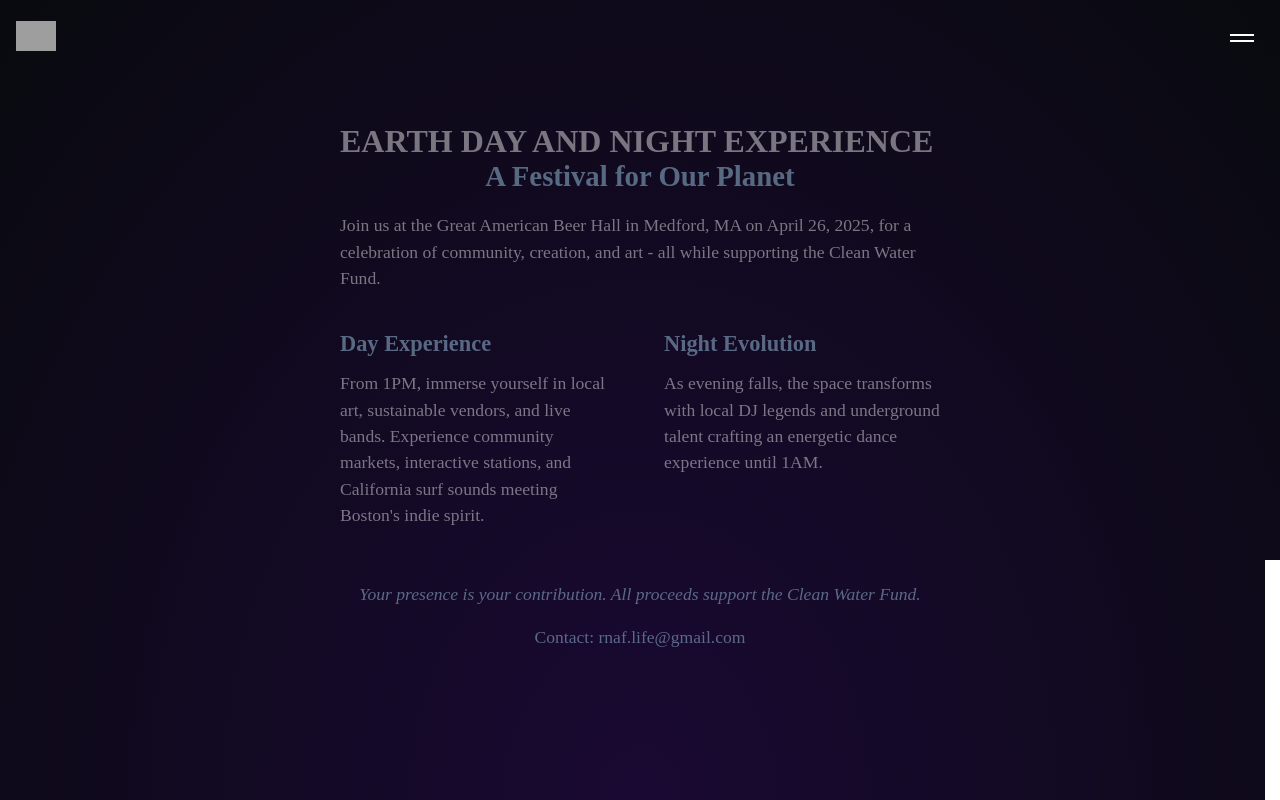
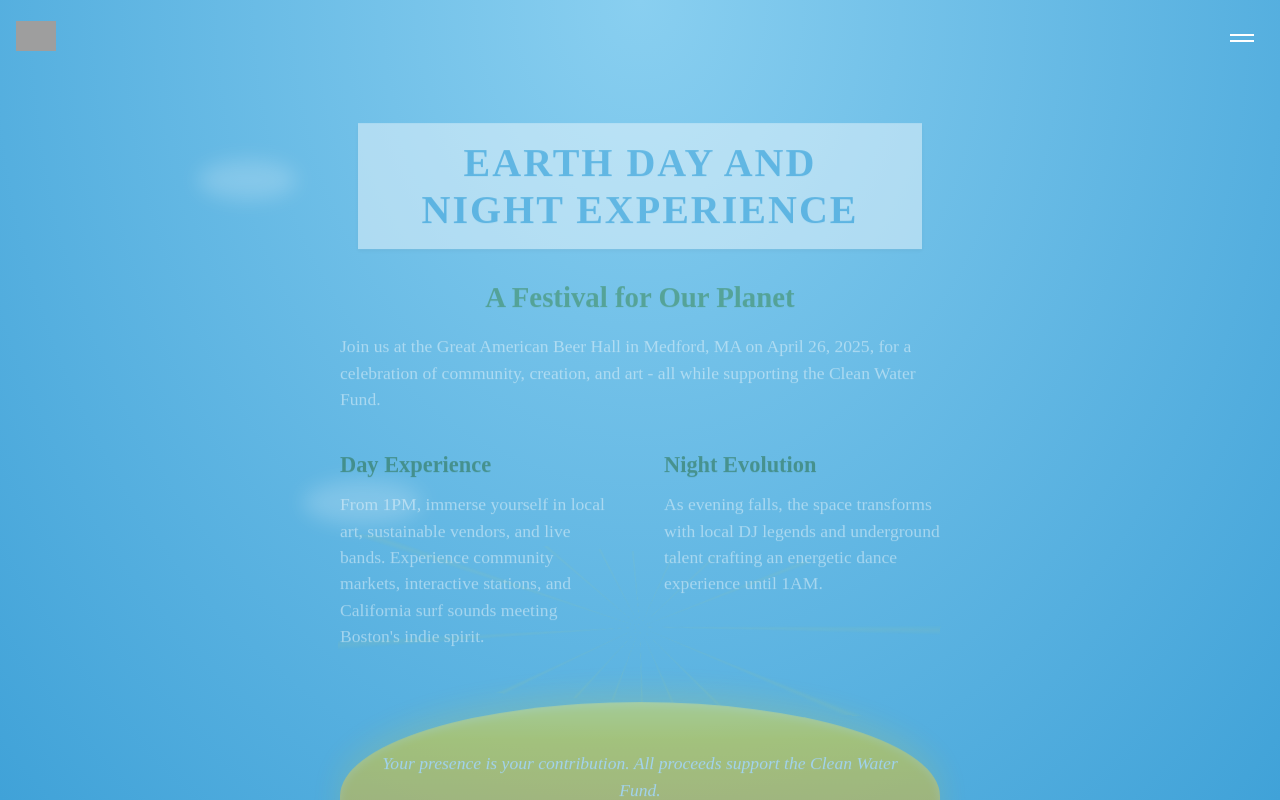
Before and after one commit to AVECProductions/EDEN, a Vue app: page / in a window 1280 px wide. Built offline with nearby package versions, Linux system fonts and the light colour scheme; grey boxes are pictures that could not be loaded.

Commit message:
day mode / night mode

```diff
--- a/src/App.vue
+++ b/src/App.vue
@@ -1,5 +1,10 @@
 <template>
   <div class="app-wrapper">
+    <!-- Add clouds here -->
+    <div class="cloud cloud-1"></div>
+    <div class="cloud cloud-2"></div>
+    <div class="cloud cloud-3"></div>
+
     <!-- Navigation -->
     <nav class="nav-container">
       <div class="logo-container">
@@ -83,7 +88,8 @@ body {
   min-height: 100vh;
   width: 100%;
   position: relative;
-  background: radial-gradient(ellipse at bottom, #1a0933 0%, #090A0F 100%);
+  background: radial-gradient(ellipse at top, #89CFF0 0%, #40A2D8 100%);
+  overflow-x: hidden;
 }
 
 .nav-container {
@@ -251,5 +257,46 @@ body {
   }
 }
 
-/* Keep existing styles for navigation and content */
+/* Move cloud styles to global */
+.cloud {
+  position: fixed;
+  background: rgba(255, 255, 255, 0.2);
+  border-radius: 50%;
+  filter: blur(10px);
+  pointer-events: none;
+  z-index: 0;
+}
+
+.cloud-1 {
+  width: 100px;
+  height: 40px;
+  top: 20%;
+  left: 20%;
+  animation: floatCloud 20s infinite linear;
+}
+
+.cloud-2 {
+  width: 150px;
+  height: 50px;
+  top: 40%;
+  right: 15%;
+  animation: floatCloud 25s infinite linear reverse;
+}
+
+.cloud-3 {
+  width: 120px;
+  height: 45px;
+  top: 60%;
+  left: 30%;
+  animation: floatCloud 22s infinite linear;
+}
+
+@keyframes floatCloud {
+  from {
+    transform: translateX(-100%);
+  }
+  to {
+    transform: translateX(100vw);
+  }
+}
 </style>
--- a/src/views/About.vue
+++ b/src/views/About.vue
@@ -66,14 +66,14 @@ export default {
 
 h2 {
   font-size: 2.2rem;
-  color: #b3e1ff;
+  color: #2E7D32;
   margin-bottom: 1.5rem;
   font-family: 'Montserrat', sans-serif;
 }
 
 h3 {
   font-size: 1.6rem;
-  color: #b3e1ff;
+  color: #1B5E20;
   margin: 2rem 0 1rem;
   font-family: 'Montserrat', sans-serif;
 }
--- a/src/views/ContactPage.vue
+++ b/src/views/ContactPage.vue
@@ -51,7 +51,7 @@ export default {
 }
 
 .title {
-  color: white;
+  color: #2E7D32;
   font-size: 3rem;
   margin-bottom: 3rem;
   font-family: 'Montserrat', sans-serif;
@@ -62,7 +62,7 @@ export default {
 }
 
 .contact-info h2 {
-  color: white;
+  color: #1B5E20;
   font-size: 1.5rem;
   margin-bottom: 0.25rem;
   font-family: 'Montserrat', sans-serif;
@@ -98,8 +98,8 @@ export default {
 }
 
 label {
+  color: white;
   display: block;
-  color: white;
   margin-bottom: 0.75rem;
   font-family: 'Montserrat', sans-serif;
 }
@@ -154,4 +154,18 @@ textarea {
     width: 100%;
   }
 }
+
+h1, h2 {
+  color: #2E7D32;  /* Match the green from About page */
+  margin-bottom: 1.5rem;
+  font-family: 'Montserrat', sans-serif;
+}
+
+h1 {
+  font-size: 2.5rem;
+}
+
+h2 {
+  font-size: 1.8rem;
+}
 </style>
--- a/src/views/LandingPage.vue
+++ b/src/views/LandingPage.vue
@@ -1,8 +1,11 @@
 <template>
-  <div class="landing-container" :class="{ 'text-shown': showText }">
-    <div class="stars"></div>
-    <div class="stars2"></div>
-    <div class="stars3"></div>
+  <div class="landing-container" :class="{ 'text-shown': showText, 'day-mode': showText }">
+    <div v-if="!showText" class="stars"></div>
+    <div v-if="!showText" class="stars2"></div>
+    <div v-if="!showText" class="stars3"></div>
+    <div v-if="showText" class="cloud cloud-1"></div>
+    <div v-if="showText" class="cloud cloud-2"></div>
+    <div v-if="showText" class="cloud cloud-3"></div>
     <div class="content">
       <img
         v-if="!showText"
@@ -23,6 +26,7 @@
           <h2>A Festival for Our Planet</h2>
           <p>Join us at the Great American Beer Hall in Medford, MA on April 26, 2025, for a celebration of community, creation, and art - all while supporting the Clean Water Fund.</p>
         </div>
+
 
         <div class="info-section columns">
           <div class="column">
@@ -99,8 +103,14 @@ export default {
   display: flex;
   align-items: center;
   justify-content: center;
-  background: radial-gradient(ellipse at bottom, #1a0933 0%, #090A0F 100%);
-  transition: overflow 0.3s ease;
+  background: radial-gradient(ellipse at bottom, #1a0933 0%, #090A0F 100%) !important;
+  transition: all 1.5s ease-in-out;
+}
+
+.landing-container.day-mode {
+  background: radial-gradient(ellipse at top, #89CFF0 0%, #40A2D8 100%) !important;
+  position: relative;
+  overflow-x: hidden;
 }
 
 .landing-container.text-shown {
@@ -111,6 +121,7 @@ export default {
   max-height: 100vh;
   max-height: 100dvh;
   align-items: flex-start;
+  padding-bottom: 0;
 }
 
 .content {
@@ -120,9 +131,7 @@ export default {
   justify-content: center;
   align-items: center;
   width: 100%;
-  padding: 1rem;
-  padding-top: 5rem;
-  padding-bottom: 2rem;
+  padding: 5rem 0 0 0;
 }
 
 .logo {
@@ -216,6 +225,20 @@ export default {
   transform: translateY(50px);
   margin: 0 2rem;
   padding-top: 2rem;
+  margin-bottom: 0;
+}
+
+.festival-info h1 {
+  font-size: 2.5rem;
+  margin-bottom: 2rem;
+  text-align: center;
+  letter-spacing: 2px;
+  color: #40A2D8;
+  background: white;
+  padding: 1rem 2rem;
+  margin: 0 3% 2rem 3%;
+  width: 94%;
+  box-shadow: 0 2px 4px rgba(0, 0, 0, 0.1);
 }
 
 .columns {
@@ -226,13 +249,6 @@ export default {
 
 .column {
   flex: 1;
-}
-
-.info-section h1 {
-  font-size: 2.5rem;
-  margin-bottom: 2rem;
-  text-align: center;
-  letter-spacing: 2px;
 }
 
 .info-section h2 {
@@ -257,13 +273,59 @@ export default {
 .purpose {
   text-align: center;
   font-style: italic;
-  color: #b3e1ff;
-  margin-top: 2rem;
+  color: #1a0933;
+  margin: 2rem 0 0 0;
+  background: linear-gradient(
+    to bottom,
+    #FFEB3B 0%,
+    #FFD700 20%,
+    #FFC107 50%,
+    #FF9800 80%,
+    #FF8C00 100%
+  );
+  padding: 3rem 2rem 2rem 2rem;
+  width: 100%;
+  position: relative;
+  border-radius: 50% 50% 0 0;
+  box-shadow:
+    0 -10px 30px rgba(255, 215, 0, 0.3),
+    inset 0 2px 10px rgba(255, 255, 255, 0.3);
+}
+
+/* Add the rays effect */
+.purpose::before {
+  content: '';
+  position: absolute;
+  bottom: 100%;
+  left: 0;
+  width: 100%;
+  height: 150px;
+  background: repeating-conic-gradient(
+    from 0deg,
+    transparent 0deg,
+    transparent 20deg,
+    rgba(255, 235, 59, 0.2) 21deg,
+    transparent 22deg
+  );
+  opacity: 0.7;
+  pointer-events: none;
+  animation: shiningRays 60s linear infinite;
+}
+
+/* Add animation for the rays */
+@keyframes shiningRays {
+  from {
+    transform: rotate(0deg);
+  }
+  to {
+    transform: rotate(360deg);
+  }
 }
 
 .contact {
   font-size: 0.9rem;
   margin-top: 1rem;
+  margin-bottom: 0;
   font-style: normal;
 }
 
@@ -331,6 +393,94 @@ export default {
   display: none;
 }
 
+.day-mode .festival-info {
+  color: white;
+  text-shadow: none;
+  position: relative;
+  z-index: 2;
+}
+
+.day-mode .festival-info h1 {
+  color: #40A2D8;
+  font-weight: bold;
+  text-shadow: none;
+  background: white;
+  padding: 1rem 2rem;
+  margin: 0 3% 2rem 3%;
+  width: 94%;
+  box-shadow: 0 2px 4px rgba(0, 0, 0, 0.1);
+}
+
+.day-mode .info-section h2 {
+  color: #2E7D32;
+}
+
+.day-mode .info-section h3 {
+  color: #1B5E20;
+}
+
+.day-mode .info-section p {
+  color: white;
+}
+
+.day-mode .purpose {
+  color: #1a0933;
+  background: linear-gradient(
+    to bottom,
+    #FFEB3B 0%,
+    #FFD700 20%,
+    #FFC107 50%,
+    #FF9800 80%,
+    #FF8C00 100%
+  );
+}
+
+.day-mode .contact {
+  color: #1a0933;
+}
+
+.day-mode .cloud {
+  position: fixed;
+  background: rgba(255, 255, 255, 0.2);
+  border-radius: 50%;
+  filter: blur(10px);
+  pointer-events: none;
+  z-index: 0;
+}
+
+.day-mode .cloud-1 {
+  width: 100px;
+  height: 40px;
+  top: 20%;
+  left: 20%;
+  animation: floatCloud 20s infinite linear;
+}
+
+.day-mode .cloud-2 {
+  width: 150px;
+  height: 50px;
+  top: 40%;
+  right: 15%;
+  animation: floatCloud 25s infinite linear reverse;
+}
+
+.day-mode .cloud-3 {
+  width: 120px;
+  height: 45px;
+  top: 60%;
+  left: 30%;
+  animation: floatCloud 22s infinite linear;
+}
+
+@keyframes floatCloud {
+  from {
+    transform: translateX(-100%);
+  }
+  to {
+    transform: translateX(100vw);
+  }
+}
+
 @media (max-width: 768px) {
   .landing-container {
     padding-top: 0;
@@ -342,7 +492,7 @@ export default {
   }
 
   .content {
-    padding-top: 4rem;
+    padding: 4rem 0 0 0;
   }
 
   .columns {
@@ -351,14 +501,16 @@ export default {
   }
 
   .festival-info {
-    margin: 1rem 1.5rem 2rem 1.5rem;
+    margin: 1rem 1.5rem 0 1.5rem;
     max-width: 100%;
     padding-top: 1rem;
   }
 
   .festival-info h1 {
     font-size: 1.8rem;
-    margin-bottom: 1.5rem;
+    padding: 0.75rem 1rem;
+    margin: 0 3% 1.5rem 3%;
+    width: 94%;
   }
 
   .info-section h2 {
@@ -383,5 +535,15 @@ export default {
       opacity: 0;
     }
   }
+
+  .purpose {
+    margin: 2rem 0 0 0;
+    width: 100%;
+    padding: 2.5rem 1.5rem 1.5rem 1.5rem;
+  }
+
+  .purpose::before {
+    height: 100px;  /* Smaller rays for mobile */
+  }
 }
 </style>
```
